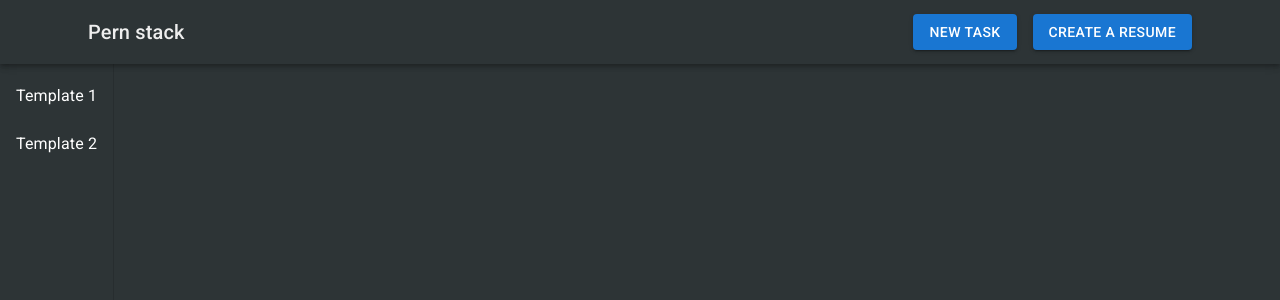
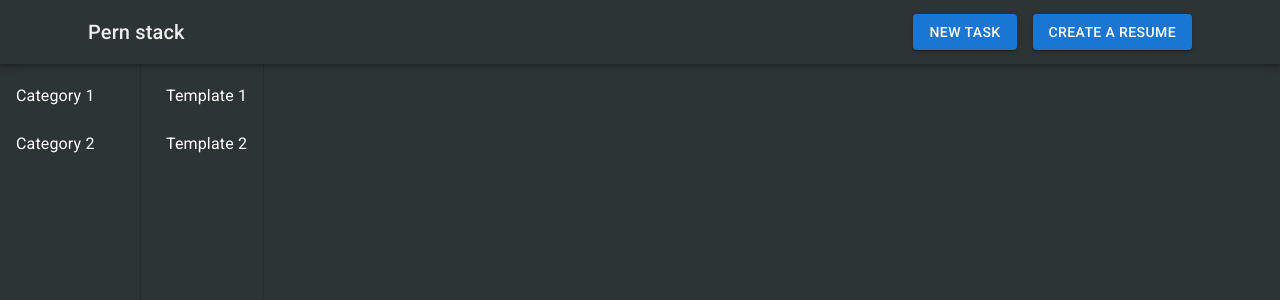
Before and after one commit to uprm-inso4115-2023-2024-s2/semester-project-automated-resume-builder, a React (Create React App) app in the folder ui/client/: page /resume/templates in a window 1280 px wide. Shown: the top 300 px of the page. Built offline with nearby package versions, Linux system fonts and the light colour scheme.

Commit message:
Implemented sidebar for categories and categories functionality

```diff
--- a/ui/client/src/components/templates.js
+++ b/ui/client/src/components/templates.js
@@ -3,10 +3,17 @@ import { Grid, Typography, Drawer, List, ListItem, ListItemText, Button, Box, Pa
 import { jsPDF } from 'jspdf';
 import html2canvas from 'html2canvas';
 
+const templateCategories = {
+  'Category 1': ['Template 1', 'Template 2'],
+  'Category 2': ['Template 3', 'Template 4'],
+  // Add more categories and templates as needed
+};
+
 export default function ResumeTemplates({ submittedResume }) {
   const [generatedTemplate, setGeneratedTemplate] = useState(null);
   const [pdfUrl, setPdfUrl] = useState('');
   const templateRef = useRef(null); // Reference for the template to convert into PDF
+  const [selectedCategory, setSelectedCategory] = useState('Category 1');
 
   const generateResume = (templateType) => {
     let content = null;
@@ -98,7 +105,30 @@ export default function ResumeTemplates({ submittedResume }) {
 
   return (
     <Grid container spacing={0}>
-      <Grid item xs={3}>
+      <Grid item xs={2}>
+        <Drawer
+          anchor="left"
+          variant="permanent"
+          PaperProps={{
+            style: {
+              backgroundColor: 'transparent',
+              marginTop: '64px',
+              color: 'white',
+              overflow: 'auto',
+              width: '140px', // Adjust the width of the category sidebar
+            },
+          }}
+        >
+          <List>
+            {Object.keys(templateCategories).map((category) => (
+              <ListItem button key={category} onClick={() => setSelectedCategory(category)}>
+                <ListItemText primary={category} />
+              </ListItem>
+            ))}
+          </List>
+        </Drawer>
+      </Grid>
+      <Grid item xs={2}>
         <Drawer
           anchor="left"
           variant="permanent"
@@ -108,21 +138,20 @@ export default function ResumeTemplates({ submittedResume }) {
               marginTop: '64px',
               color: 'white',
               overflow: 'hidden',
+              marginLeft: '150px', // Adjust margin to position next to the categories sidebar
             },
           }}
         >
           <List>
-            <ListItem button onClick={() => generateResume('Template 1')}>
-              <ListItemText primary="Template 1" />
-            </ListItem>
-            <ListItem button onClick={() => generateResume('Template 2')}>
-              <ListItemText primary="Template 2" />
-            </ListItem>
-            {/* List other templates as needed */}
+            {templateCategories[selectedCategory].map((template) => (
+              <ListItem button key={template} onClick={() => generateResume(template)}>
+                <ListItemText primary={template} />
+              </ListItem>
+            ))}
           </List>
         </Drawer>
       </Grid>
-      <Grid item xs={9} style={{ position: 'relative' }}>
+      <Grid item xs={8} style={{ position: 'relative' }}>
         <div ref={templateRef}>
           {/* Display the generated template */}
           {generatedTemplate}
```
